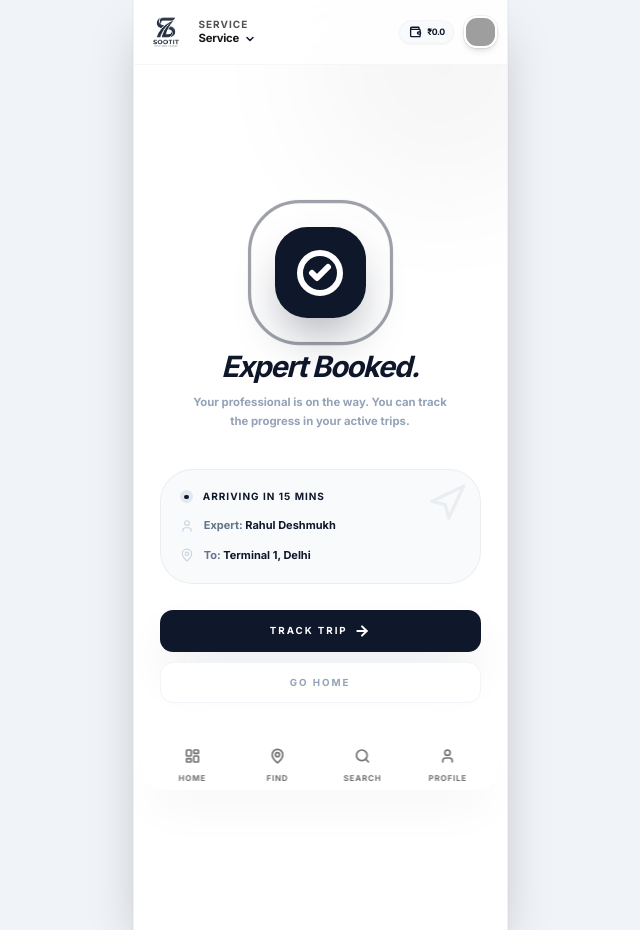
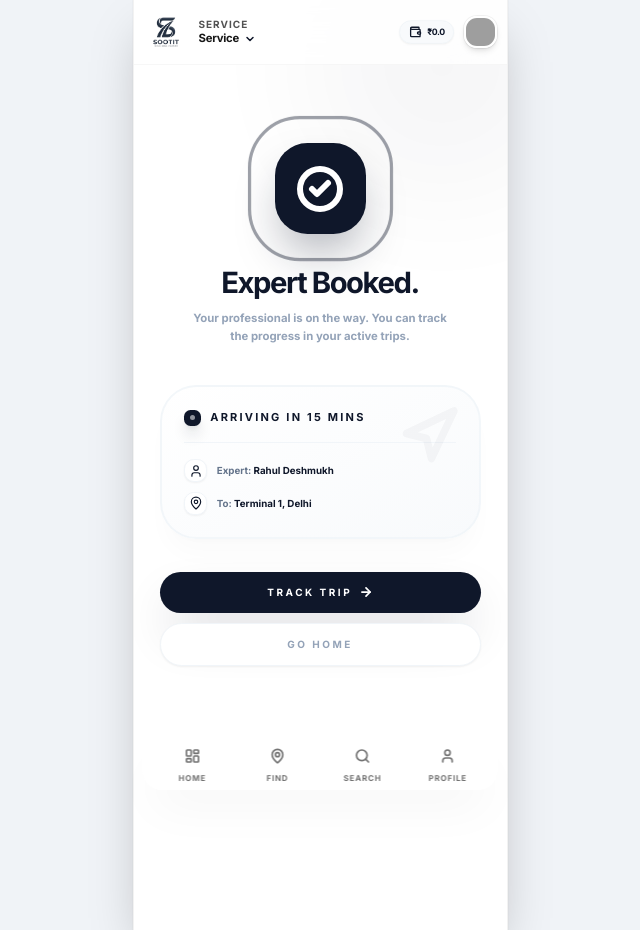
Before and after one commit to Sakshii1531/Sootit, a React (Vite) app in the folder Frontend/: page /user/booking-success in a window 1280 px wide. Shown: the whole page, without its empty margins (320-960 px from the left). Built offline with nearby package versions, Linux system fonts and the light colour scheme; grey boxes are pictures that could not be loaded.

Commit message:
ui enhanced in user module

```diff
--- a/Frontend/src/modules/user/pages/UserBookingSuccess.jsx
+++ b/Frontend/src/modules/user/pages/UserBookingSuccess.jsx
@@ -6,7 +6,7 @@ const UserBookingSuccess = () => {
     const navigate = useNavigate();
 
     return (
-        <div className="bg-white min-h-screen flex flex-col font-inter text-slate-900 overflow-hidden">
+        <div className="bg-white min-h-screen flex flex-col font-inter text-slate-900">
             {/* Animating Background Circles */}
             <div className="absolute top-0 left-0 w-full h-full overflow-hidden pointer-events-none">
                 <motion.div
@@ -16,7 +16,7 @@ const UserBookingSuccess = () => {
                 />
             </div>
 
-            <div className="flex-1 flex flex-col items-center justify-center p-8">
+            <div className="flex-1 flex flex-col items-center justify-start p-8 pt-24 pb-28 min-h-full">
                 {/* Success Icon */}
                 <motion.div
                     initial={{ scale: 0, rotate: -20 }}
@@ -39,34 +39,41 @@ const UserBookingSuccess = () => {
                     transition={{ delay: 0.2 }}
                     className="text-center mb-12"
                 >
-                    <h1 className="text-4xl font-black italic tracking-tighter mb-3">Expert Booked.</h1>
+                    <h1 className="text-4xl font-black tracking-tighter mb-3">Expert Booked.</h1>
                     <p className="text-sm font-bold text-slate-400 max-w-[260px] mx-auto leading-relaxed">Your professional is on the way. You can track the progress in your active trips.</p>
                 </motion.div>
 
-                {/* Details Card */}
+                {/* Details Card - Premium Polish */}
                 <motion.div
                     initial={{ opacity: 0, y: 20 }}
                     animate={{ opacity: 1, y: 0 }}
                     transition={{ delay: 0.3 }}
-                    className="w-full bg-slate-50 p-6 rounded-[2.5rem] border border-black/5 relative overflow-hidden mb-8"
+                    className="w-full bg-gradient-to-br from-white to-slate-50 p-7 rounded-[2.8rem] border-2 border-slate-100/80 relative overflow-hidden mb-10 shadow-xl shadow-black/[0.02]"
                 >
-                    <div className="absolute top-0 right-0 p-4 opacity-5">
-                       <Navigation size={40} />
+                    <div className="absolute top-0 right-0 p-6 opacity-[0.03]">
+                       <Navigation size={60} strokeWidth={3} />
                     </div>
-                    <div className="space-y-4">
+                    <div className="space-y-5">
                         <div className="flex items-center gap-3">
-                            <div className="h-4 w-4 bg-slate-200 rounded-full flex items-center justify-center">
-                                <div className="h-1.5 w-1.5 bg-slate-900 rounded-full" />
+                            <div className="h-5 w-5 bg-slate-900 rounded-lg flex items-center justify-center shadow-lg shadow-slate-900/20">
+                                <div className="h-1.5 w-1.5 bg-white rounded-full animate-pulse" />
                             </div>
-                            <span className="text-[10px] font-black uppercase tracking-widest text-slate-900">Arriving in 15 mins</span>
+                            <span className="text-[11px] font-black uppercase tracking-[0.2em] text-slate-900">Arriving in 15 mins</span>
                         </div>
-                        <div className="flex items-center gap-3">
-                            <User size={14} className="text-slate-300" />
-                            <span className="text-[11px] font-bold text-slate-500">Expert: <span className="text-slate-900">Rahul Deshmukh</span></span>
-                        </div>
-                        <div className="flex items-center gap-3">
-                            <MapPin size={14} className="text-slate-300" />
-                            <span className="text-[11px] font-bold text-slate-500">To: <span className="text-slate-900">Terminal 1, Delhi</span></span>
+                        <div className="h-[1px] w-full bg-slate-100" />
+                        <div className="space-y-3">
+                            <div className="flex items-center gap-3">
+                                <div className="h-7 w-7 bg-white rounded-xl flex items-center justify-center border border-slate-100 shadow-sm">
+                                    <User size={14} className="text-slate-900" />
+                                </div>
+                                <span className="text-xs font-bold text-slate-500">Expert: <span className="text-slate-900 font-black">Rahul Deshmukh</span></span>
+                            </div>
+                            <div className="flex items-center gap-3">
+                                <div className="h-7 w-7 bg-white rounded-xl flex items-center justify-center border border-slate-100 shadow-sm">
+                                    <MapPin size={14} className="text-slate-900" />
+                                </div>
+                                <span className="text-xs font-bold text-slate-500">To: <span className="text-slate-900 font-black">Terminal 1, Delhi</span></span>
+                            </div>
                         </div>
                     </div>
                 </motion.div>
@@ -80,13 +87,13 @@ const UserBookingSuccess = () => {
                 >
                     <button
                         onClick={() => navigate('/user/orders')}
-                        className="w-full bg-slate-900 text-white py-4 rounded-2xl font-black uppercase tracking-[0.2em] text-xs flex items-center justify-center gap-2 shadow-2xl shadow-slate-900/20 active:scale-95 transition-all"
+                        className="w-full bg-slate-900 text-white py-4.5 p-4 rounded-[1.8rem] font-black uppercase tracking-[0.25em] text-[10px] flex items-center justify-center gap-2 shadow-2xl shadow-slate-900/30 active:scale-95 transition-all"
                     >
-                        Track Trip <ArrowRight size={16} strokeWidth={3} />
+                        Track Trip <ArrowRight size={14} strokeWidth={3} />
                     </button>
                     <button
                         onClick={() => navigate('/user')}
-                        className="w-full bg-white border border-slate-100 text-slate-400 py-4 rounded-2xl font-black uppercase tracking-[0.2em] text-xs active:bg-slate-50 transition-colors"
+                        className="w-full bg-white border border-slate-100 text-slate-400 py-4.5 p-4 rounded-[1.8rem] font-black uppercase tracking-[0.25em] text-[10px] active:bg-slate-50 transition-all active:scale-95 shadow-sm"
                     >
                         Go Home
                     </button>
--- a/Frontend/src/modules/user/pages/UserHome.jsx
+++ b/Frontend/src/modules/user/pages/UserHome.jsx
@@ -44,7 +44,7 @@ const Home = () => {
               <motion.div
                 key={i}
                 whileTap={{ scale: 0.96 }}
-                className={`min-w-[240px] snap-center h-32 rounded-[1.8rem] relative overflow-hidden shadow-xl shadow-black/5 group`}
+                className={`min-w-[240px] snap-center h-40 rounded-[1.8rem] relative overflow-hidden shadow-xl shadow-black/5 group`}
               >
                 <img src={p.img} className="absolute inset-0 w-full h-full object-cover" alt="B" />
                 <div className={`absolute inset-0 bg-gradient-to-r ${p.clr}`} />
@@ -74,14 +74,26 @@ const Home = () => {
             <h3 className="text-[9px] font-black uppercase text-slate-600 tracking-[0.2em] leading-none">QUICK ASSIST</h3>
             <div className="h-[1px] w-4 bg-slate-900/10 rounded-full" />
           </div>
-          <div className="grid grid-cols-2 gap-2.5">
-             <motion.div whileTap={{scale:0.96}} className="bg-slate-900 rounded-[1.5rem] p-4 flex flex-col gap-2 shadow-lg shadow-slate-100">
-                <div className="h-8 w-8 bg-white/10 rounded-xl flex items-center justify-center text-white"><Zap size={16} fill="currentColor" /></div>
-                <span className="text-white text-[10px] font-black tracking-tighter italic leading-none">Roadside Help</span>
+          <div className="grid grid-cols-2 gap-4">
+             <motion.div
+                whileTap={{scale:0.96}}
+                onClick={() => navigate('/user/category/towing?label=Roadside Assistance')}
+                className="bg-gradient-to-br from-slate-900 to-slate-800 rounded-[2rem] p-5 flex flex-col gap-3 shadow-xl shadow-slate-200 border border-white/5 cursor-pointer"
+             >
+                <div className="h-10 w-10 bg-white/10 rounded-2xl flex items-center justify-center text-white backdrop-blur-sm border border-white/10">
+                  <Zap size={16} fill="currentColor" />
+                </div>
+                <span className="text-white text-[11px] font-black tracking-tight leading-none uppercase">Roadside Help</span>
              </motion.div>
-             <motion.div whileTap={{scale:0.96}} className="bg-neutral-800 rounded-[1.5rem] p-4 flex flex-col gap-2 shadow-lg shadow-neutral-100">
-                <div className="h-8 w-8 bg-white/10 rounded-xl flex items-center justify-center text-white"><Shield size={16} /></div>
-                <span className="text-white text-[10px] font-black tracking-tighter italic leading-none">Legal Support</span>
+             <motion.div
+                whileTap={{scale:0.96}}
+                onClick={() => navigate('/user/category/legal?label=Legal Support')}
+                className="bg-gradient-to-br from-neutral-800 to-neutral-700 rounded-[2rem] p-5 flex flex-col gap-3 shadow-xl shadow-neutral-200 border border-white/5 cursor-pointer"
+             >
+                <div className="h-10 w-10 bg-white/10 rounded-2xl flex items-center justify-center text-white backdrop-blur-sm border border-white/10">
+                  <Shield size={16} />
+                </div>
+                <span className="text-white text-[11px] font-black tracking-tight leading-none uppercase">Legal Support</span>
              </motion.div>
           </div>
         </section>
--- a/Frontend/src/modules/user/pages/UserOrders.jsx
+++ b/Frontend/src/modules/user/pages/UserOrders.jsx
@@ -51,7 +51,7 @@ const UserOrders = () => {
                                <Clock size={12} strokeWidth={2.5} />
                                <span className="text-[10px] font-bold uppercase tracking-widest">{order.date}</span>
                            </div>
-                           <h4 className="text-lg font-black text-neutral-900 italic tracking-tighter leading-none">₹{order.price}</h4>
+                           <h4 className="text-lg font-black text-neutral-900 tracking-tighter leading-none">₹{order.price}</h4>
                         </div>
                     </motion.div>
                 ))}
```
Also changed, not shown: Frontend/src/modules/user/pages/CategoryDetails.jsx (+56 -33 lines).
